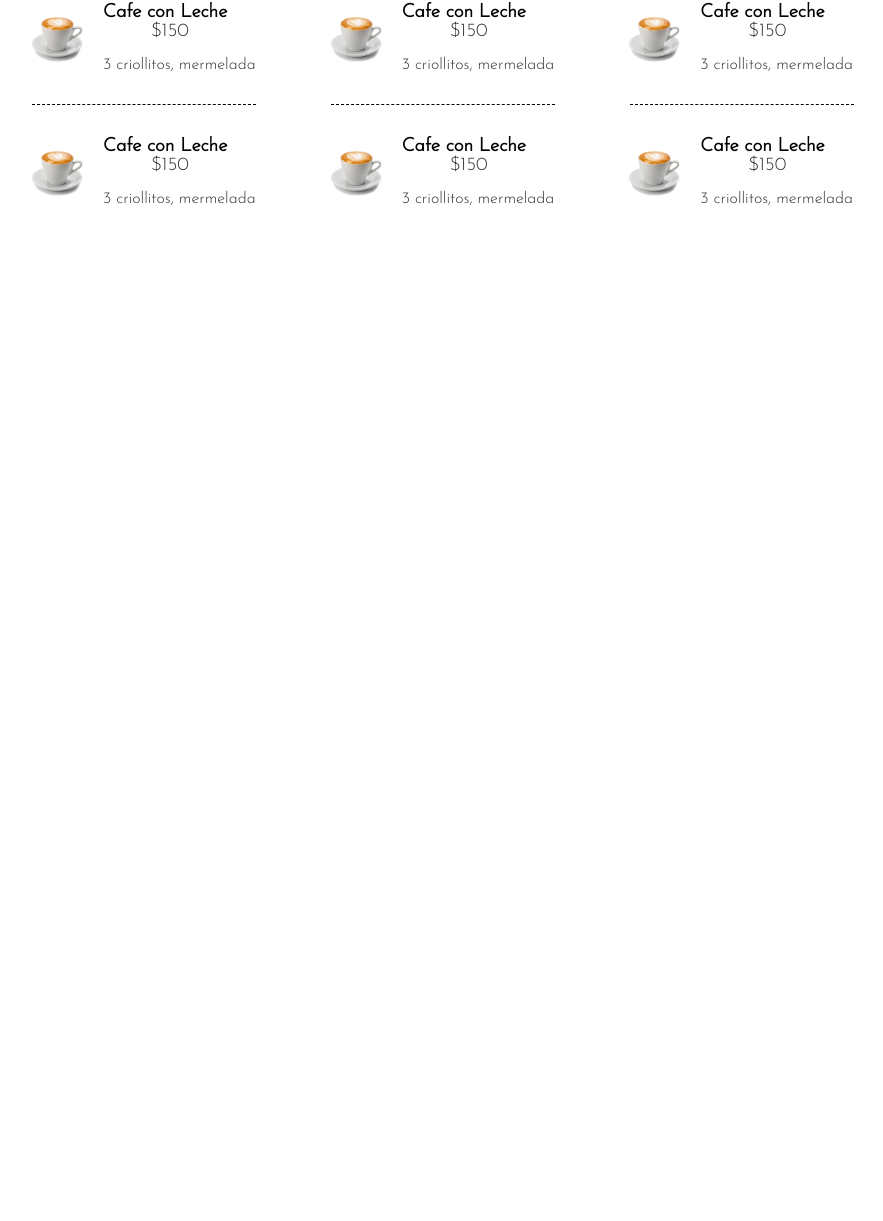
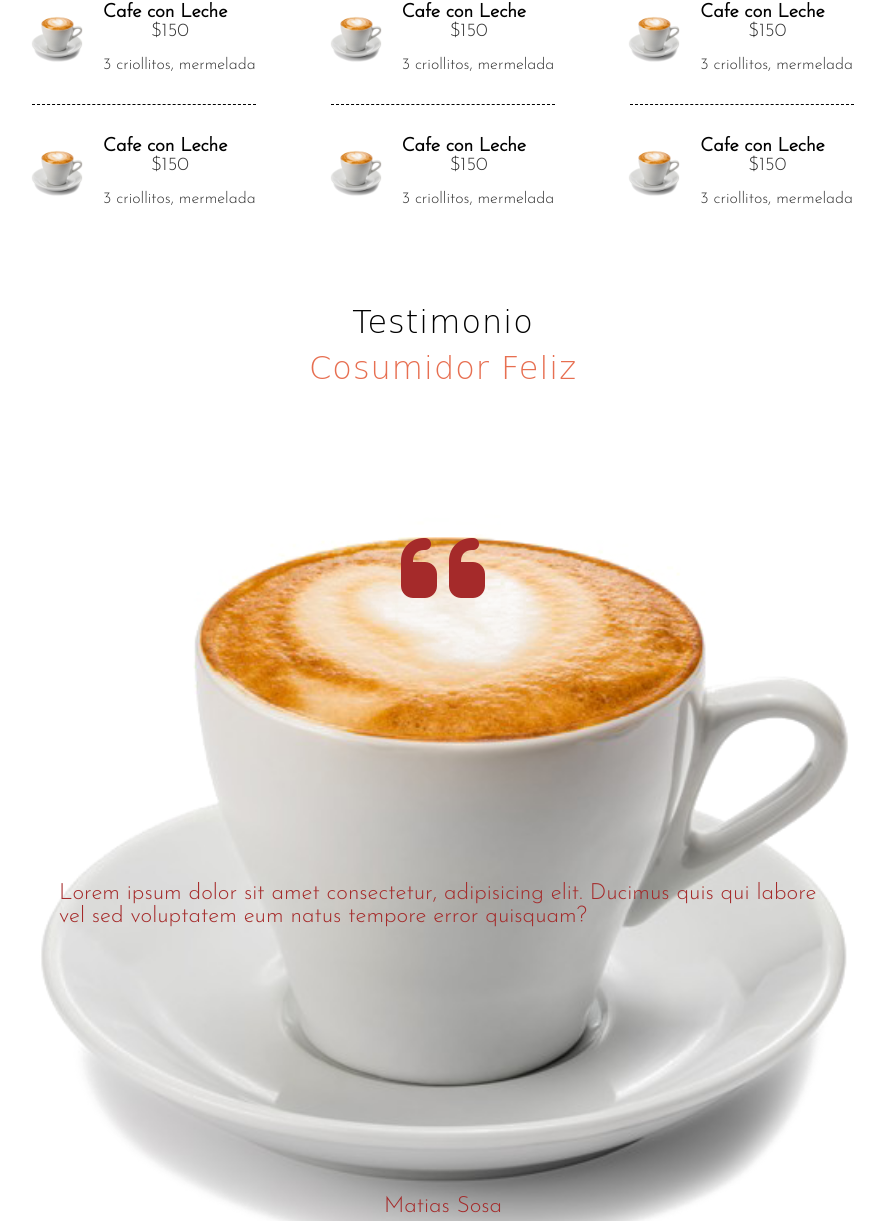
Before and after one commit to djain401/static-restaurant-site, a plain HTML site: page index.html in a window 1280 px wide. Shown: the part 1896-3117 px from the top of the page, without its empty margins (197-1080 px from the left). Before the commit the page ends 2199 px from the top, so only its background shows below. Drawn offline with Linux system fonts and the light colour scheme; a web font is replaced by a local one.

Commit message:
Adding testimonials section

```diff
--- a/index.html
+++ b/index.html
@@ -165,6 +165,29 @@
           </section>
         </section>
       </section>
+      <!-- Testimonials start -->
+      <section class="testimony">
+        <h2 class="section-title">Testimonio<span>Cosumidor Feliz</span></h2>
+        <section class="testimony-hero">
+          <picture>
+            <source
+              srcset="img/Espresso-PNG-Free-Image.png"
+              media="(max-width: 600px)"
+            />
+            <source srcset="img/Espresso-PNG-Free-Image.png" />
+            <img src="img/Espresso-PNG-Free-Image.png" alt="" />
+          </picture>
+          <section class="testimony-text">
+            <i class="fa-solid fa-quote-left testimony-qoute"></i>
+            <p>
+              Lorem ipsum dolor sit amet consectetur, adipisicing elit. Ducimus
+              quis qui labore vel sed voluptatem eum natus tempore error
+              quisquam?
+            </p>
+            <p>Matias Sosa</p>
+          </section>
+        </section>
+      </section>
     </main>
     <footer></footer>
   </body>
--- a/style.css
+++ b/style.css
@@ -206,6 +206,34 @@ header nav ul li {
   color: #333333;
 }
 /* Menu style end */
+
+/* Testimony style start */
+
+.testimony-hero {
+  position: relative;
+}
+
+.testimony-text {
+  position: absolute;
+  display: flex;
+  flex-direction: column;
+  justify-content: space-around;
+  align-items: center;
+  transform: translate(-50%, -50%);
+
+  top: 50%;
+  left: 50%;
+  color: brown;
+  font-size: 1.4rem;
+  width: 80%;
+  height: 100%;
+  font-weight: lighter;
+}
+
+.testimony-qoute {
+  font-size: 6rem;
+}
+/* Testimony style end */
 @media screen and (min-width: 725px) {
   body {
     max-width: 960px;
```
